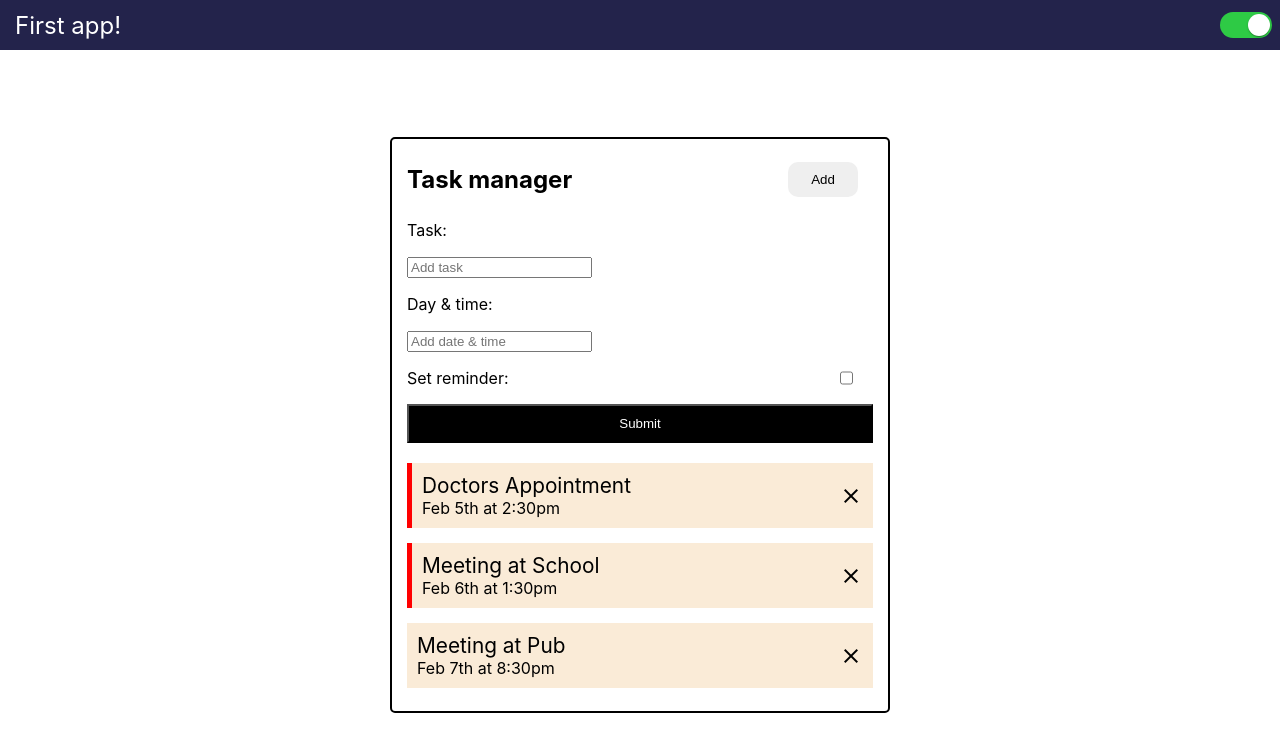
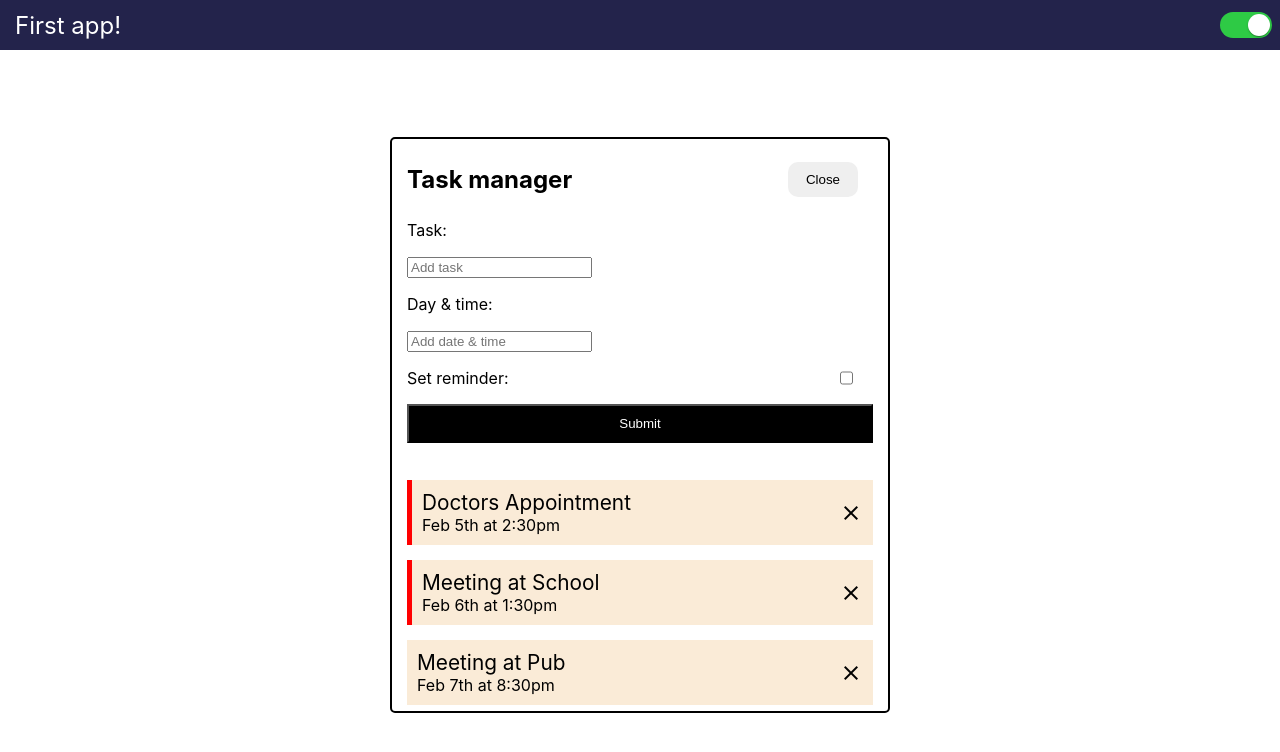
Before and after one commit to VladimirParmon/First-react, a React (Create React App) app: page / in a window 1280 px wide. Both pictures are taken after a click on the button "Add". Shown: the top 752 px of the page. Built offline with nearby package versions, Linux system fonts and the light colour scheme; data requests are answered from the project's data file.

Commit message:
refactor: some missing types and remove unused state props

```diff
--- a/src/App.tsx
+++ b/src/App.tsx
@@ -8,13 +8,10 @@ import { DataService } from './services/data.service';
 import { GlobalProps, TaskInfo } from './models/models';
 
 function App() {
-  const [isAddTaskButtonShown, setShowAddTaskButton] = useState<boolean>(true);
   const [isTaskFormsExpanded, setTaskFormsExpanded] = useState<boolean>(false);
   const [tasks, setTasks] = useState<TaskInfo[]>([]);
 
   const props: GlobalProps = {
-    isAddTaskButtonShown,
-    setShowAddTaskButton,
     isTaskFormsExpanded,
     setTaskFormsExpanded,
     tasks,
--- a/src/components/taskManager/taskManager.scss
+++ b/src/components/taskManager/taskManager.scss
@@ -32,9 +32,23 @@
   &__tasks {
     height: 320px;
     overflow-y: auto;
+    z-index: 2;
   }
 
   .task-component:not(:last-of-type) {
     margin-bottom: 15px;
   }
+
+  &__add {
+    transition: 1s;
+    height: 260px;
+    z-index: 1;
+  }
 }
+
+.hidden {
+  height: 0;
+  opacity: 0;
+  overflow: hidden;
+  pointer-events: none;
+}
--- a/src/components/taskManager/taskManager.tsx
+++ b/src/components/taskManager/taskManager.tsx
@@ -7,12 +7,12 @@ import { GlobalProps } from "../../models/models";
 
 export function TaskManager(props: GlobalProps) {
 
-  async function deleteTask(taskId: string) {
+  async function deleteTask(taskId: string): Promise<void> {
     const response = await DataService.deleteTask(props.tasks, taskId);
     if(response) props.setTasks(response);
   }
 
-  async function toggleReminder(taskId: string) {
+  async function toggleReminder(taskId: string): Promise<void> {
     const taskInfo = props.tasks.find((task) => task.id === taskId);
     if(taskInfo){
       taskInfo.reminder = !taskInfo.reminder
@@ -23,13 +23,21 @@ export function TaskManager(props: GlobalProps) {
       };
     }
   }
+
+  function toggleAddTaskSection(): void {
+    props.setTaskFormsExpanded(!props.isTaskFormsExpanded);
+  }
+
   return (
     <div className="task-manager">
       <div className="task-manager__header">
         <h2 className="task-manager__heading">Task manager</h2>
-        <button className='task-manager__button task-manager__button-heading'>Add</button>
+        <button className='task-manager__button task-manager__button-heading'
+          onClick={() => toggleAddTaskSection()}
+        >{props.isTaskFormsExpanded ? 'Close' : 'Add'}
+        </button>
       </div>
-      <div className="task-manager__add">
+      <div className={`task-manager__add ${props.isTaskFormsExpanded ? '' : 'hidden'}`}>
         <AddTaskComponent {...props}/>
       </div>
       <div className='task-manager__tasks'>
--- a/src/models/models.ts
+++ b/src/models/models.ts
@@ -6,8 +6,6 @@ export interface TaskInfo {
 }
 
 export interface GlobalProps {
-  isAddTaskButtonShown: boolean;
-  setShowAddTaskButton: React.Dispatch<React.SetStateAction<boolean>>;
   isTaskFormsExpanded: boolean;
   setTaskFormsExpanded: React.Dispatch<React.SetStateAction<boolean>>;
   tasks: TaskInfo[];
```
